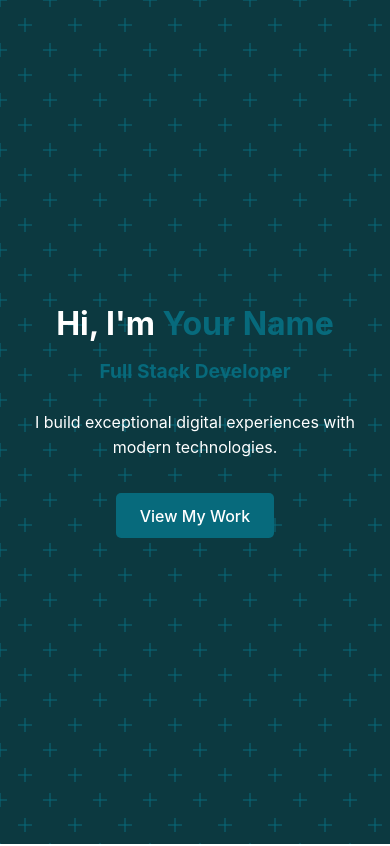
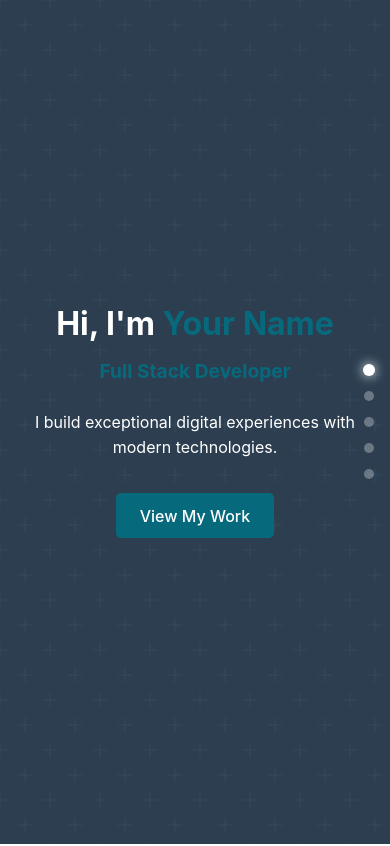
Before and after one commit to desplodur/portfolio, a React (Vite) app: page / in a window 390 px wide. Shown: the top 846 px of the page. Built offline with nearby package versions, Linux system fonts and the light colour scheme.

Commit message:
apply new style

```diff
--- a/src/App.css
+++ b/src/App.css
@@ -5,36 +5,19 @@
 }
 
 html,
-body,
+body {
+  height: 100%;
+  width: 100%;
+  overflow: hidden;
+}
+
 #root {
   height: 100%;
   width: 100%;
+  overflow-y: auto;
   scroll-behavior: smooth;
-}
-
-#root {
-  background: radial-gradient(
-        circle,
-        transparent 20%,
-        #0c3940 20%,
-        #0c3940 80%,
-        transparent 80%,
-        transparent
-      )
-      0% 0% / 50px 50px,
-    radial-gradient(
-        circle,
-        transparent 20%,
-        #0c3940 20%,
-        #0c3940 80%,
-        transparent 80%,
-        transparent
-      )
-      25px 25px / 50px 50px,
-    linear-gradient(#076a7c 1px, transparent 1px) 0px -0.5px / 25px 25px,
-    linear-gradient(90deg, #076a7c 1px, #0c3940 1px) -0.5px 0px / 25px 25px #0c3940;
-  background-size: 50px 50px, 50px 50px, 25px 25px, 25px 25px;
-  background-color: #0c3940;
+  scroll-snap-type: y mandatory;
+  background: white;
   color: white;
   font-family: "Inter", sans-serif;
 }
@@ -54,6 +37,9 @@ body,
   flex-direction: column;
   align-items: center;
   justify-content: center;
+  scroll-snap-align: start;
+  scroll-snap-stop: always;
+  position: relative;
 }
 
 .section-title {
@@ -63,6 +49,30 @@ body,
 }
 
 /* Hero Section */
+#hero {
+  background: radial-gradient(
+        circle,
+        transparent 20%,
+        #2c3e50 20%,
+        #2c3e50 80%,
+        transparent 80%,
+        transparent
+      )
+      0% 0% / 50px 50px,
+    radial-gradient(
+        circle,
+        transparent 20%,
+        #2c3e50 20%,
+        #2c3e50 80%,
+        transparent 80%,
+        transparent
+      )
+      25px 25px / 50px 50px,
+    linear-gradient(#34495e 1px, transparent 1px) 0px -0.5px / 25px 25px,
+    linear-gradient(90deg, #34495e 1px, #2c3e50 1px) -0.5px 0px / 25px 25px #2c3e50;
+  background-size: 50px 50px, 50px 50px, 25px 25px, 25px 25px;
+}
+
 .hero-content {
   text-align: center;
   max-width: 800px;
@@ -106,6 +116,30 @@ body,
 }
 
 /* Skills Section */
+#skills {
+  background: radial-gradient(
+        circle,
+        transparent 20%,
+        #8e44ad 20%,
+        #8e44ad 80%,
+        transparent 80%,
+        transparent
+      )
+      0% 0% / 50px 50px,
+    radial-gradient(
+        circle,
+        transparent 20%,
+        #8e44ad 20%,
+        #8e44ad 80%,
+        transparent 80%,
+        transparent
+      )
+      25px 25px / 50px 50px,
+    linear-gradient(#9b59b6 1px, transparent 1px) 0px -0.5px / 25px 25px,
+    linear-gradient(90deg, #9b59b6 1px, #8e44ad 1px) -0.5px 0px / 25px 25px #8e44ad;
+  background-size: 50px 50px, 50px 50px, 25px 25px, 25px 25px;
+}
+
 .skills-grid {
   display: grid;
   grid-template-columns: repeat(auto-fit, minmax(250px, 1fr));
@@ -136,6 +170,30 @@ body,
 }
 
 /* Projects Section */
+#projects {
+  background: radial-gradient(
+        circle,
+        transparent 20%,
+        #e74c3c 20%,
+        #e74c3c 80%,
+        transparent 80%,
+        transparent
+      )
+      0% 0% / 50px 50px,
+    radial-gradient(
+        circle,
+        transparent 20%,
+        #e74c3c 20%,
+        #e74c3c 80%,
+        transparent 80%,
+        transparent
+      )
+      25px 25px / 50px 50px,
+    linear-gradient(#c0392b 1px, transparent 1px) 0px -0.5px / 25px 25px,
+    linear-gradient(90deg, #c0392b 1px, #e74c3c 1px) -0.5px 0px / 25px 25px #e74c3c;
+  background-size: 50px 50px, 50px 50px, 25px 25px, 25px 25px;
+}
+
 .projects-grid {
   display: grid;
   grid-template-columns: repeat(auto-fit, minmax(300px, 1fr));
@@ -174,6 +232,30 @@ body,
 }
 
 /* Contact Section */
+#contact {
+  background: radial-gradient(
+        circle,
+        transparent 20%,
+        #f39c12 20%,
+        #f39c12 80%,
+        transparent 80%,
+        transparent
+      )
+      0% 0% / 50px 50px,
+    radial-gradient(
+        circle,
+        transparent 20%,
+        #f39c12 20%,
+        #f39c12 80%,
+        transparent 80%,
+        transparent
+      )
+      25px 25px / 50px 50px,
+    linear-gradient(#d35400 1px, transparent 1px) 0px -0.5px / 25px 25px,
+    linear-gradient(90deg, #d35400 1px, #f39c12 1px) -0.5px 0px / 25px 25px #f39c12;
+  background-size: 50px 50px, 50px 50px, 25px 25px, 25px 25px;
+}
+
 .contact-content {
   text-align: center;
   max-width: 600px;
@@ -204,6 +286,38 @@ body,
   padding: 2rem;
   background: rgba(12, 57, 64, 0.9);
   backdrop-filter: blur(10px);
+}
+
+/* Section Indicator */
+.section-indicator {
+  position: fixed;
+  right: 2rem;
+  top: 50%;
+  transform: translateY(-50%);
+  display: flex;
+  flex-direction: column;
+  gap: 1rem;
+  z-index: 1000;
+}
+
+.indicator-dot {
+  width: 12px;
+  height: 12px;
+  border-radius: 50%;
+  background: rgba(255, 255, 255, 0.3);
+  transition: all 0.3s ease;
+  cursor: pointer;
+}
+
+.indicator-dot:hover {
+  background: rgba(255, 255, 255, 0.5);
+  transform: scale(1.2);
+}
+
+.indicator-dot.active {
+  background: white;
+  transform: scale(1.2);
+  box-shadow: 0 0 10px white;
 }
 
 /* Responsive Design */
@@ -245,6 +359,15 @@ body,
   .contact-links {
     gap: 1rem;
   }
+
+  .section-indicator {
+    right: 1rem;
+  }
+
+  .indicator-dot {
+    width: 10px;
+    height: 10px;
+  }
 }
 
 @media (max-width: 480px) {
@@ -283,3 +406,40 @@ body,
     padding: 1rem;
   }
 }
+
+/* About Section */
+#about {
+  background: radial-gradient(
+        circle,
+        transparent 20%,
+        #16a085 20%,
+        #16a085 80%,
+        transparent 80%,
+        transparent
+      )
+      0% 0% / 50px 50px,
+    radial-gradient(
+        circle,
+        transparent 20%,
+        #16a085 20%,
+        #16a085 80%,
+        transparent 80%,
+        transparent
+      )
+      25px 25px / 50px 50px,
+    linear-gradient(#1abc9c 1px, transparent 1px) 0px -0.5px / 25px 25px,
+    linear-gradient(90deg, #1abc9c 1px, #16a085 1px) -0.5px 0px / 25px 25px #16a085;
+  background-size: 50px 50px, 50px 50px, 25px 25px, 25px 25px;
+}
+
+.about-content {
+  text-align: center;
+  max-width: 800px;
+  padding: 0 1rem;
+}
+
+.about-content p {
+  font-size: 1.2rem;
+  line-height: 1.6;
+  margin-bottom: 2rem;
+}
--- a/src/App.tsx
+++ b/src/App.tsx
@@ -1,8 +1,73 @@
+import { useState, useEffect } from "react";
 import "./App.css";
 
 function App() {
+  const [activeSection, setActiveSection] = useState("hero");
+
+  useEffect(() => {
+    const observer = new IntersectionObserver(
+      (entries) => {
+        entries.forEach((entry) => {
+          if (entry.isIntersecting) {
+            setActiveSection(entry.target.id);
+          }
+        });
+      },
+      {
+        threshold: 0.5, // Trigger when 50% of the section is visible
+      }
+    );
+
+    // Observe all sections
+    const sections = ["hero", "about", "skills", "projects", "contact"];
+    sections.forEach((section) => {
+      const element = document.getElementById(section);
+      if (element) observer.observe(element);
+    });
+
+    return () => {
+      sections.forEach((section) => {
+        const element = document.getElementById(section);
+        if (element) observer.unobserve(element);
+      });
+    };
+  }, []);
+
   return (
     <div className="app">
+      <div className="section-indicator">
+        <a
+          href="#hero"
+          className={`indicator-dot ${
+            activeSection === "hero" ? "active" : ""
+          }`}
+        />
+        <a
+          href="#about"
+          className={`indicator-dot ${
+            activeSection === "about" ? "active" : ""
+          }`}
+        />
+        <a
+          href="#skills"
+          className={`indicator-dot ${
+            activeSection === "skills" ? "active" : ""
+          }`}
+        />
+        <a
+          href="#projects"
+          className={`indicator-dot ${
+            activeSection === "projects" ? "active" : ""
+          }`}
+        />
+        <a
+          href="#contact"
+          className={`indicator-dot ${
+            activeSection === "contact" ? "active" : ""
+          }`}
+        />
+      </div>
+
       <section id="hero" className="section">
         <div className="hero-content">
           <h1>
```
